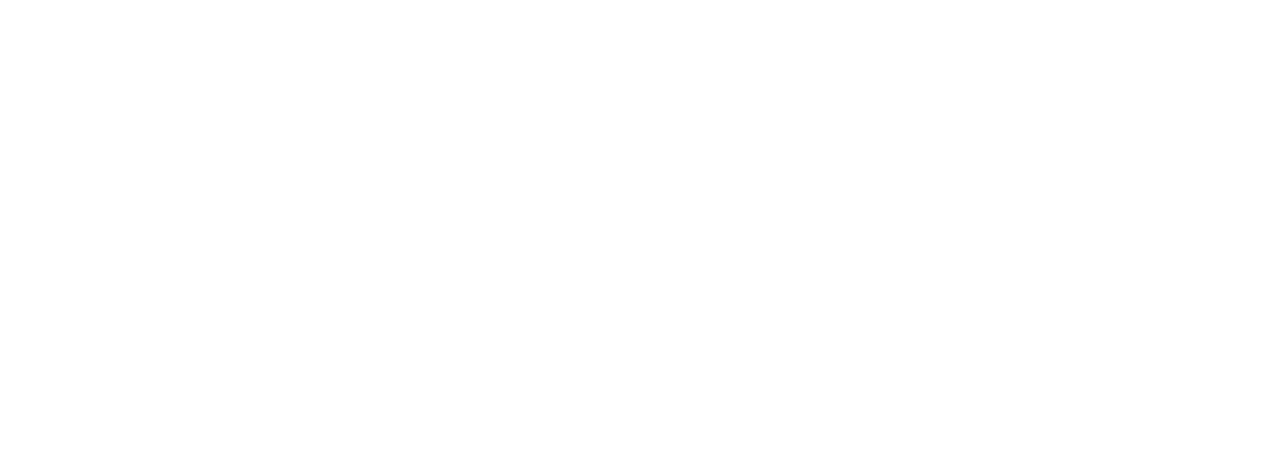
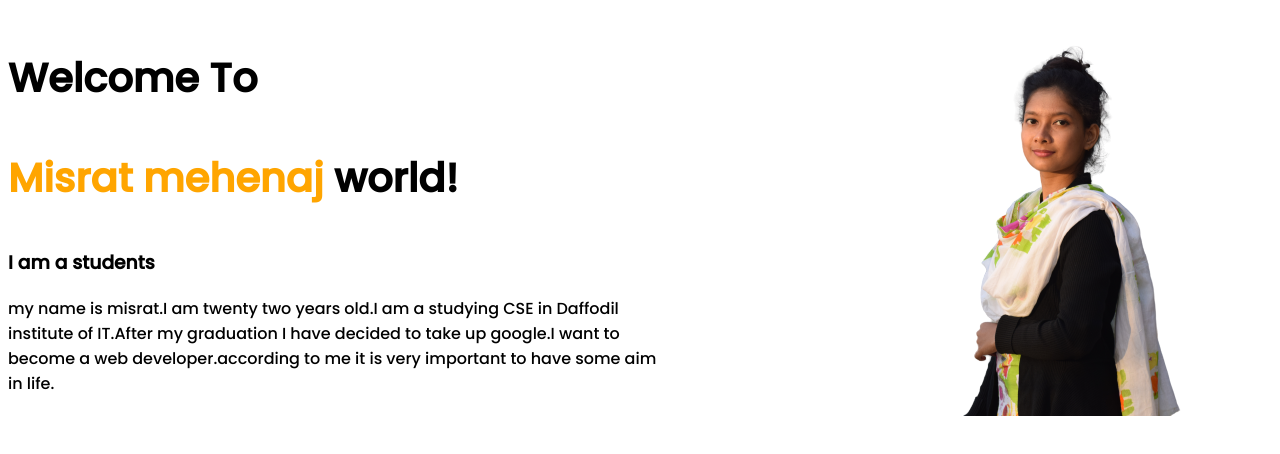
Before and after one commit to MisratIra/developer-portfolio, a plain HTML site: page index.html in a window 1280 px wide. Drawn offline with Linux system fonts and the light colour scheme.

Commit message:
developmen

```diff
--- a/index.html
+++ b/index.html
@@ -1,13 +1,35 @@
 <!DOCTYPE html>
 <html lang="en">
+
 <head>
     <meta charset="UTF-8">
     <meta http-equiv="X-UA-Compatible" content="IE=edge">
     <meta name="viewport" content="width=device-width, initial-scale=1.0">
     <title>Misrat protfolio</title>
     <link rel="stylesheet" href="style.css">
+    <link rel="preconnect" href="https://fonts.googleapis.com">
+    <link rel="preconnect" href="https://fonts.gstatic.com" crossorigin>
+    <link href="https://fonts.googleapis.com/css2?family=Poppins:wght@500&display=swap" rel="stylesheet">
 </head>
+
 <body>
+    <section>
+        <section>
+            <div>
+                <h1>Welcome To</h1>
+                <h1><span class="mis">Misrat mehenaj</span> world!</h1>
+                <h3>I am a students</h3>
+                <p>my name is misrat.I am twenty two years old.I am a studying CSE in Daffodil institute of IT.After my
+                    graduation I
+                    have decided to take up google.I want to become a web developer.according to me it is very important
+                    to have
+                    some aim in life. </p>
+            </div>
+            <div class="half-width">
+                <img src="images/DSC_0104-removebg-preview.png" </div>
+
+        </section>
 
 </body>
+
 </html>
--- a/style.css
+++ b/style.css
@@ -0,0 +1,10 @@
+body{
+    font-family: 'Poppins', sans-serif;
+}
+h1{
+    font-size:40px;
+}
+.mis{color:orange;
+}
+ section{display:flex;}
+ .half-width{width:80%;}
```
Also changed, not shown: images/DSC_0104-removebg-preview.png (added), images/dream-bg.png (added), images/exp-bg.png (added), images/jhankar.png (added), images/jhankar2.png (added), images/my-bg.png (added), images/my-bg2.png (added), images/top-banner.png (added), 7 other files.
